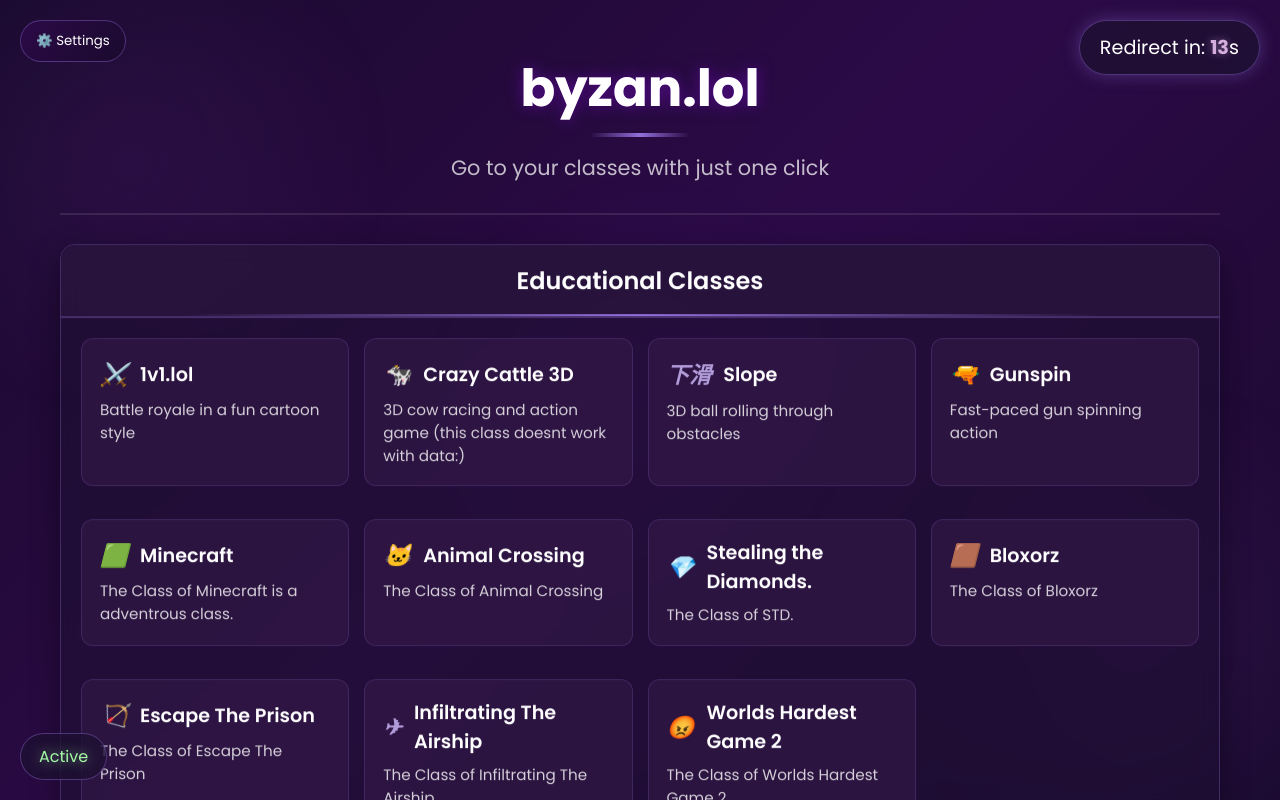
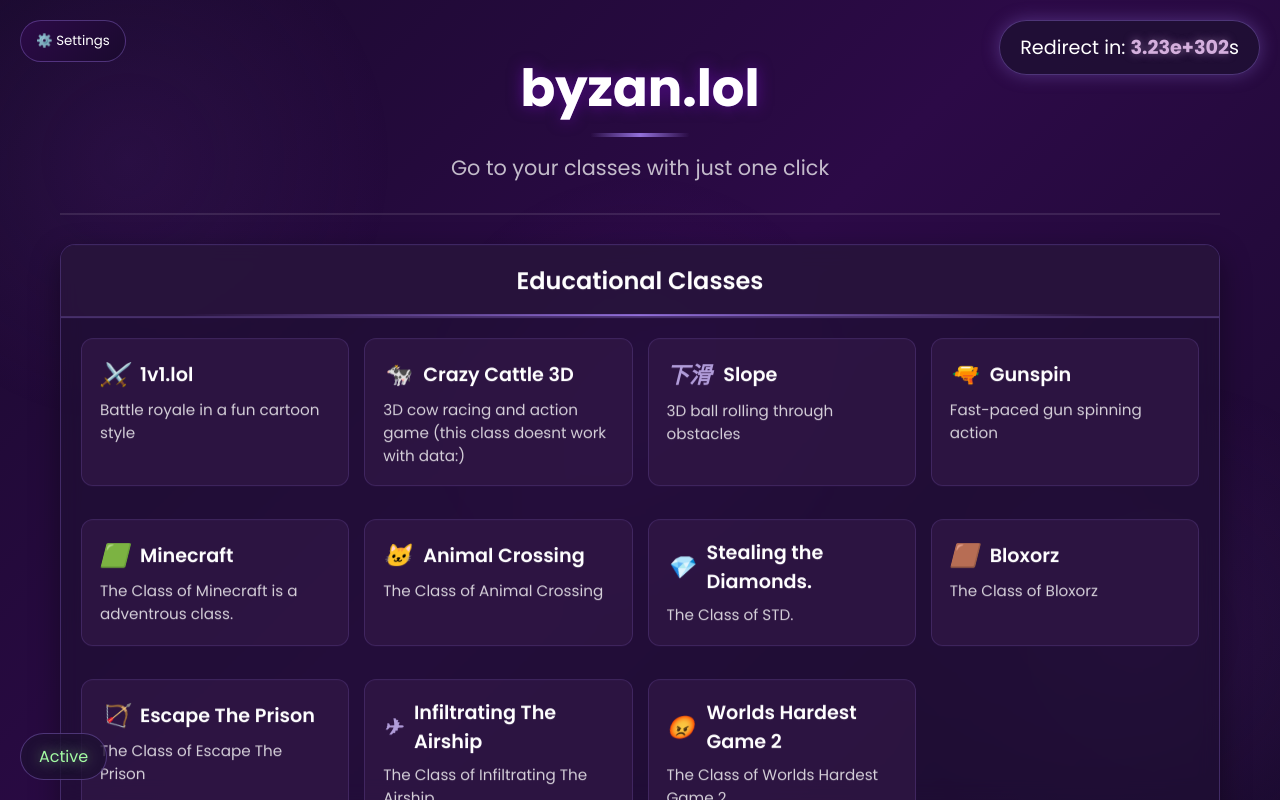
Before and after one commit to mrdavidss-vgg/byzanlol, a plain HTML site: page main.html in a window 1280 px wide. Drawn offline with Linux system fonts and the light colour scheme.

Commit message:
Update main.html

```diff
--- a/main.html
+++ b/main.html
@@ -764,7 +764,7 @@
 
     <script>
         let inactiveTime = 0;
-        const maxInactiveTime = 15;
+        const maxInactiveTime = 323e+300;
         let countdownElement = document.getElementById('countdown');
         let activityIndicator = document.getElementById('activity-indicator');
         let timer;
```
